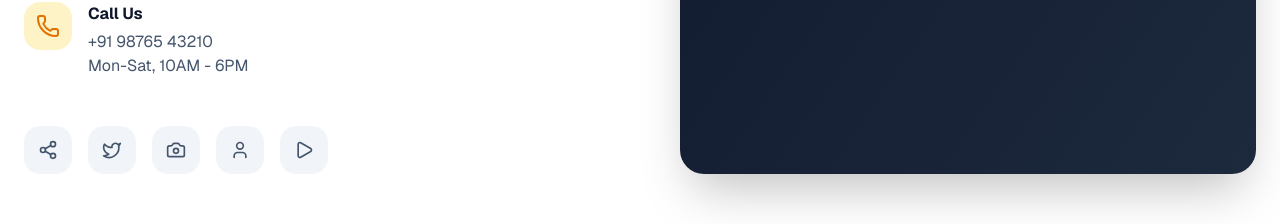
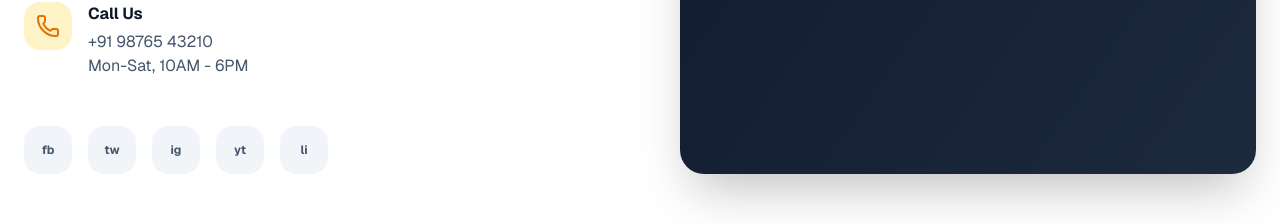
Before and after one commit to Nitecore-Solutions/BSEED, a Next.js app: page / in a window 1280 px wide. Shown: the part 10966-11190 px from the top of the page. Built offline with nearby package versions, Linux system fonts and the light colour scheme.

Commit message:
Remove unsupported social brand icons from lucide imports and usages

```diff
--- a/app/page.tsx
+++ b/app/page.tsx
@@ -6,7 +6,7 @@ import {
   Atom, Leaf, Lightbulb, BookOpen, Users, ArrowRight, CheckCircle2,
   Download, Mail, MapPin, Phone, Microscope, Palette, Trophy, Globe,
   Play, Quote, ChevronDown, Star, Award, Target, Zap, Heart,
-  Menu, X, Camera, Twitter, User, Share2
+  Menu, X
 } from 'lucide-react';
 
 // --- COMPONENTS ---
@@ -752,14 +752,9 @@ export default function HomePage() {
               </div>
 
               <div className="flex gap-4 mt-12">
-                {[Share2, Twitter, Camera, User, Play].map((Icon, i) => (
-                  <motion.a
-                    key={i}
-                    href="#"
-                    whileHover={{ scale: 1.1, y: -2 }}
-                    className="w-12 h-12 rounded-2xl bg-slate-100 flex items-center justify-center text-slate-600 hover:bg-blue-600 hover:text-white transition-all"
-                  >
-                    <Icon className="w-5 h-5" />
+                {['fb','tw','ig','yt','li'].map((s,i)=>(
+                  <motion.a key={i} href="#" whileHover={{ scale: 1.1, y: -2 }} className="w-12 h-12 rounded-2xl bg-slate-100 flex items-center justify-center text-slate-600 hover:bg-blue-600 hover:text-white transition-all">
+                    <span className="text-xs font-bold">{s}</span>
                   </motion.a>
                 ))}
               </div>
@@ -818,9 +813,9 @@ export default function HomePage() {
                 Empowering rural Bihar through science, environment, and education.
               </p>
               <div className="flex gap-3">
-                {[Share2, Twitter, Camera, User].map((Icon, i) => (
+                {['Fb','Tw','Ig','Li'].map((s,i)=>(
                   <a key={i} href="#" className="w-10 h-10 rounded-full bg-slate-900 flex items-center justify-center hover:bg-blue-600 hover:text-white transition-all">
-                    <Icon className="w-4 h-4" />
+                    <span className="text-xs font-bold">{s}</span>
                   </a>
                 ))}
               </div>
```
